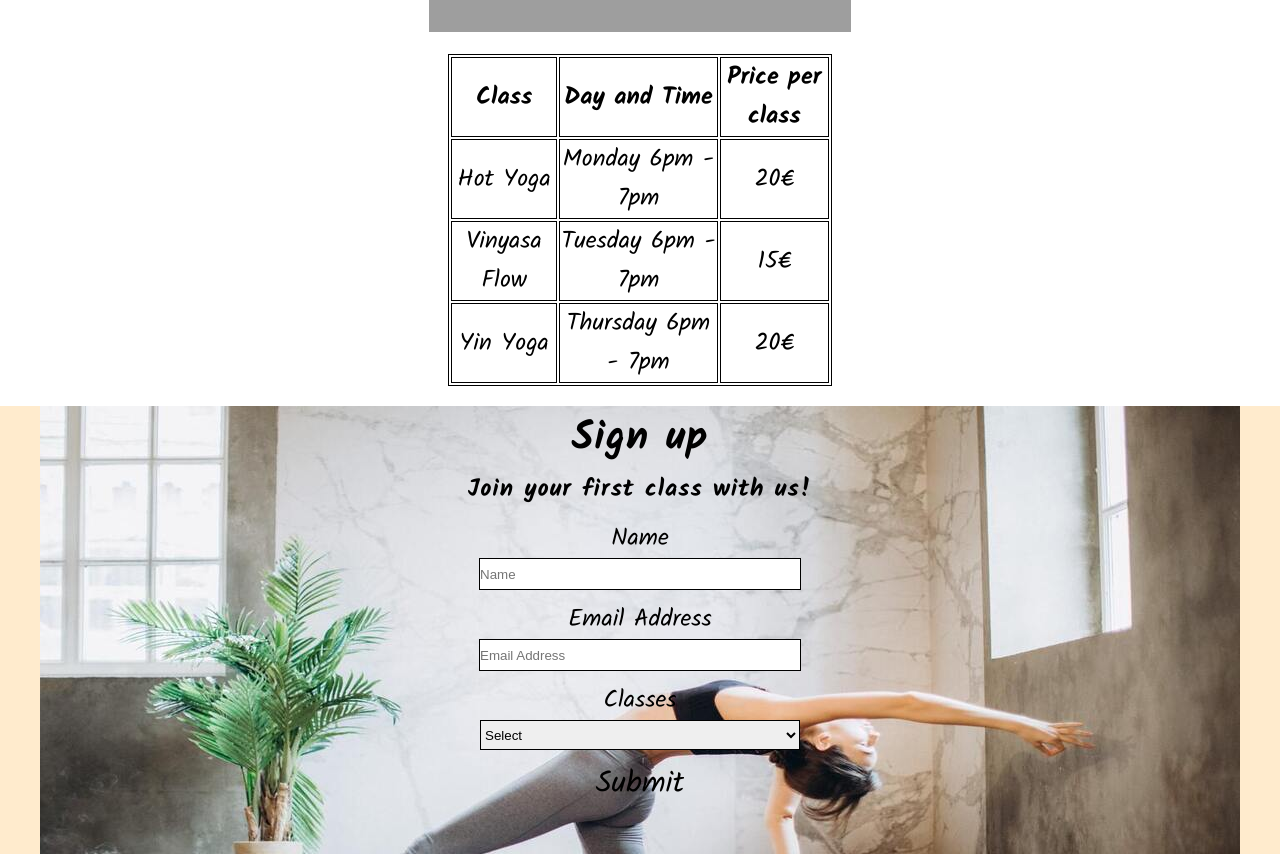
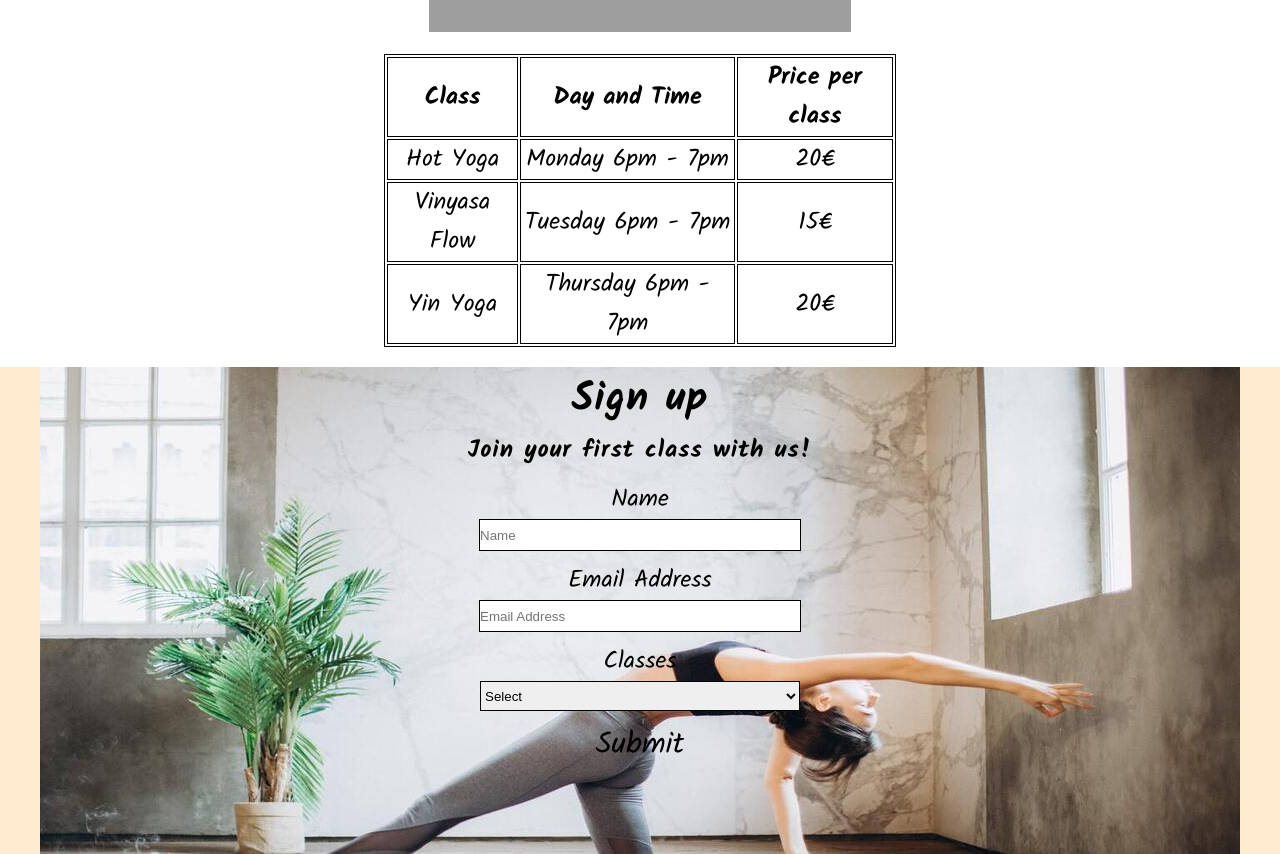
Before and after one commit to a-wgn/yoga-club-pp1, a plain HTML site: page index.html in a window 1280 px wide. Shown: the part 1437-2291 px from the top of the page. Drawn offline with Linux system fonts and the light colour scheme; grey boxes are pictures that could not be loaded.

Commit message:
Change width for table

```diff
--- a/assets/css/style.css
+++ b/assets/css/style.css
@@ -137,7 +137,6 @@ header {
   }
 
   .text {
-    color: black;
     font-size: 1.25rem;
   }
 
@@ -148,7 +147,7 @@ table, th, td {
 }
 
 table {
-    width: 30%;
+    width: 40%;
     text-align: center;
     margin-bottom: 20px;
 }
```
